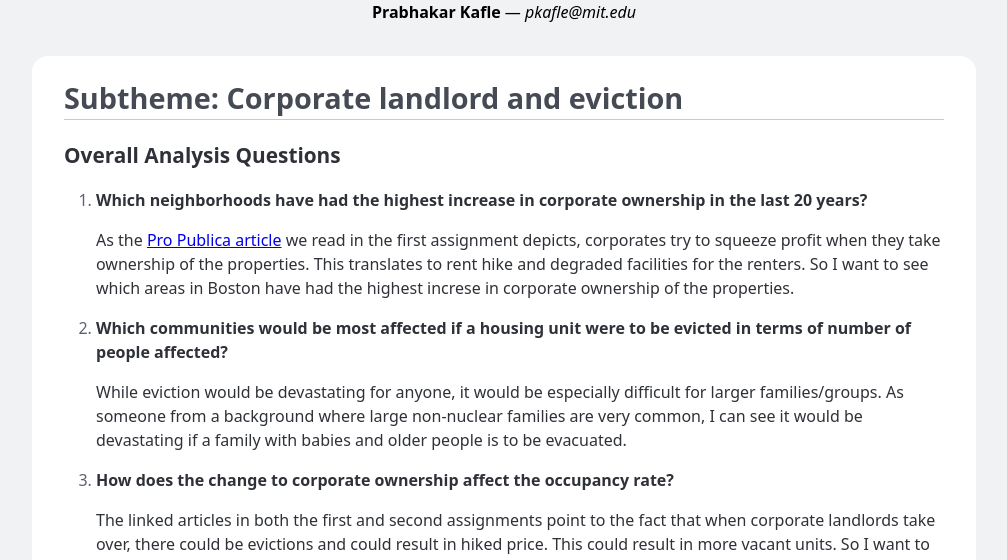
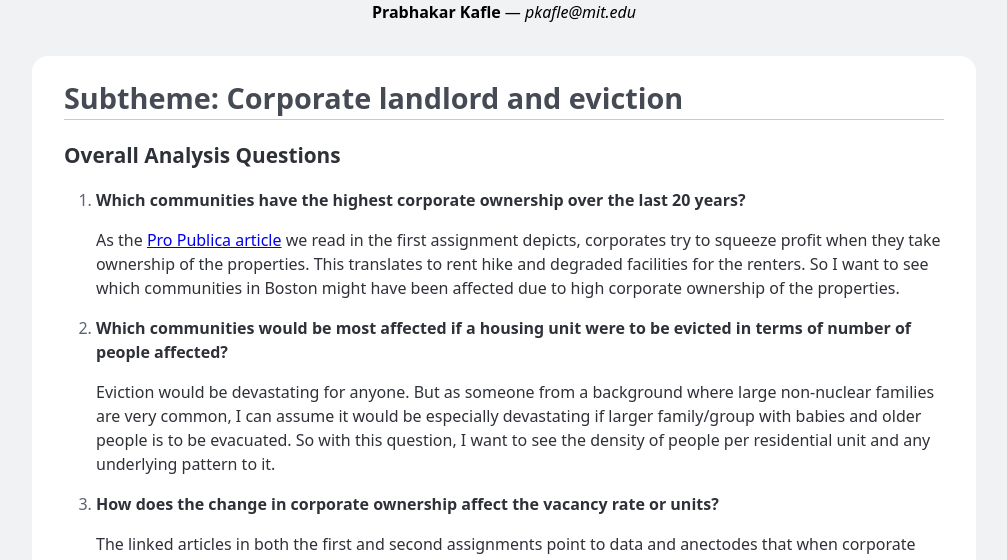
Before and after one commit to kafleprabhakar/personal-website, an Eleventy site: page src/data-vis-class/A2.html in a window 1280 px wide. Shown: the part 231-791 px from the top of the page, without its empty margins (136-1143 px from the left). Built offline with nearby package versions, Linux system fonts and the light colour scheme; Eleventy itself is replaced by a stand-in of ours; files that its build step writes are made by us from their sources.

Commit message:
slight eidts to vis

```diff
--- a/src/data-vis-class/A2.html
+++ b/src/data-vis-class/A2.html
@@ -22,16 +22,16 @@
 			<h3>Overall Analysis Questions</h3>
 			<ol>
 				<li>
-                    <strong>Which neighborhoods have had the highest increase in corporate ownership in the last 20 years?</strong>
-                    <p>As the <a href="https://www.propublica.org/article/when-private-equity-becomes-your-landlord" target="_blank">Pro Publica article</a> we read in the first assignment depicts, corporates try to squeeze profit when they take ownership of the properties. This translates to rent hike and degraded facilities for the renters. So I want to see which areas in Boston have had the highest increse in corporate ownership of the properties.</p>
+                    <strong>Which communities have the highest corporate ownership over the last 20 years?</strong>
+                    <p>As the <a href="https://www.propublica.org/article/when-private-equity-becomes-your-landlord" target="_blank">Pro Publica article</a> we read in the first assignment depicts, corporates try to squeeze profit when they take ownership of the properties. This translates to rent hike and degraded facilities for the renters. So I want to see which communities in Boston might have been affected due to high corporate ownership of the properties.</p>
                 </li>
 				<li>
                     <strong>Which communities would be most affected if a housing unit were to be evicted in terms of number of people affected?</strong>
-                    <p>While eviction would be devastating for anyone, it would be especially difficult for larger families/groups. As someone from a background where large non-nuclear families are very common, I can see it would be devastating if a family with babies and older people is to be evacuated.</p>
+                    <p>Eviction would be devastating for anyone. But as someone from a background where large non-nuclear families are very common, I can assume it would be especially devastating if larger family/group with babies and older people is to be evacuated. So with this question, I want to see the density of people per residential unit and any underlying pattern to it.</p>
                 </li>
 				<li>
-                    <strong>How does the change to corporate ownership affect the occupancy rate?</strong>
-                    <p>The linked articles in both the first and second assignments point to the fact that when corporate landlords take over, there could be evictions and could result in hiked price. This could result in more vacant units. So I want to see there is any relation between corporate ownership and occupancy rate.
+                    <strong>How does the change in corporate ownership affect the vacancy rate or units?</strong>
+                    <p>The linked articles in both the first and second assignments point to data and anectodes that when corporate landlords take over, evictions and rent hikes are common. This could result in more vacant units. So I want to see there is any relation between corporate ownership and occupancy rate.
                     </p>
                 </li>
 			</ol>
@@ -68,7 +68,7 @@
             </p>
 
             <p>
-                First I tried plotting the population data of different neighborhoods on a map. I came across two data quality issues in the process. Firstly, the dataset mapping ZIP codes to neighborhoods only had ZIP codes as 4-digit nunmbers instead of 5. But Tableau did not seem to have issues interpreting it by prepending 0 to it. Secondly, the neighborhoods in zip code dataset do not exactly match that in the main data. Map in figure 2 shows the issue. The main dataset seems to be missing data on Mission Hill and Back Bay. Also, the ZIP code CSV does not have ZIP code for Fenway- a neighborhood present in the main dataset. So for the rest of the analysis, I have tried to avoid using the ZIP code dataset.
+                First I tried plotting the population data of different neighborhoods on a map. I came across two data quality issues in the process. Firstly, the dataset mapping ZIP codes to neighborhoods only had ZIP codes as 4-digit nunmbers instead of 5. But Tableau did not seem to have issues interpreting it by prepending 0 to it. Secondly, the neighborhoods in zip code dataset do not exactly match that in the main data. Map in figure 2 shows the issue. The main dataset seems to be missing data on Mission Hill and Back Bay. Also, the ZIP code CSV does not have ZIP code for Fenway- a neighborhood present in the main dataset. So for the rest of the analysis, I have tried to avoid using the ZIP code dataset wherever other forms of visualizations could be used informatively.
             </p>
 
             <figure class="figure">
@@ -181,7 +181,7 @@
             </p>
 
             <figure class="figure">
-				<img src="../../images/vis-class/density_no_clg.png" alt="Number of people in one residential unit in different neighborhoods." />
+				<img src="../../images/vis-class/density_map.png" alt="Number of people in one residential unit in different neighborhoods." />
 				<figcaption>
 				Number of people in one residential unit in different neighborhoods (after removing Longwood and Fenway).
 				</figcaption>
```
Also changed, not shown: src/images/vis-class/density_map.png (added), 4 other files.
